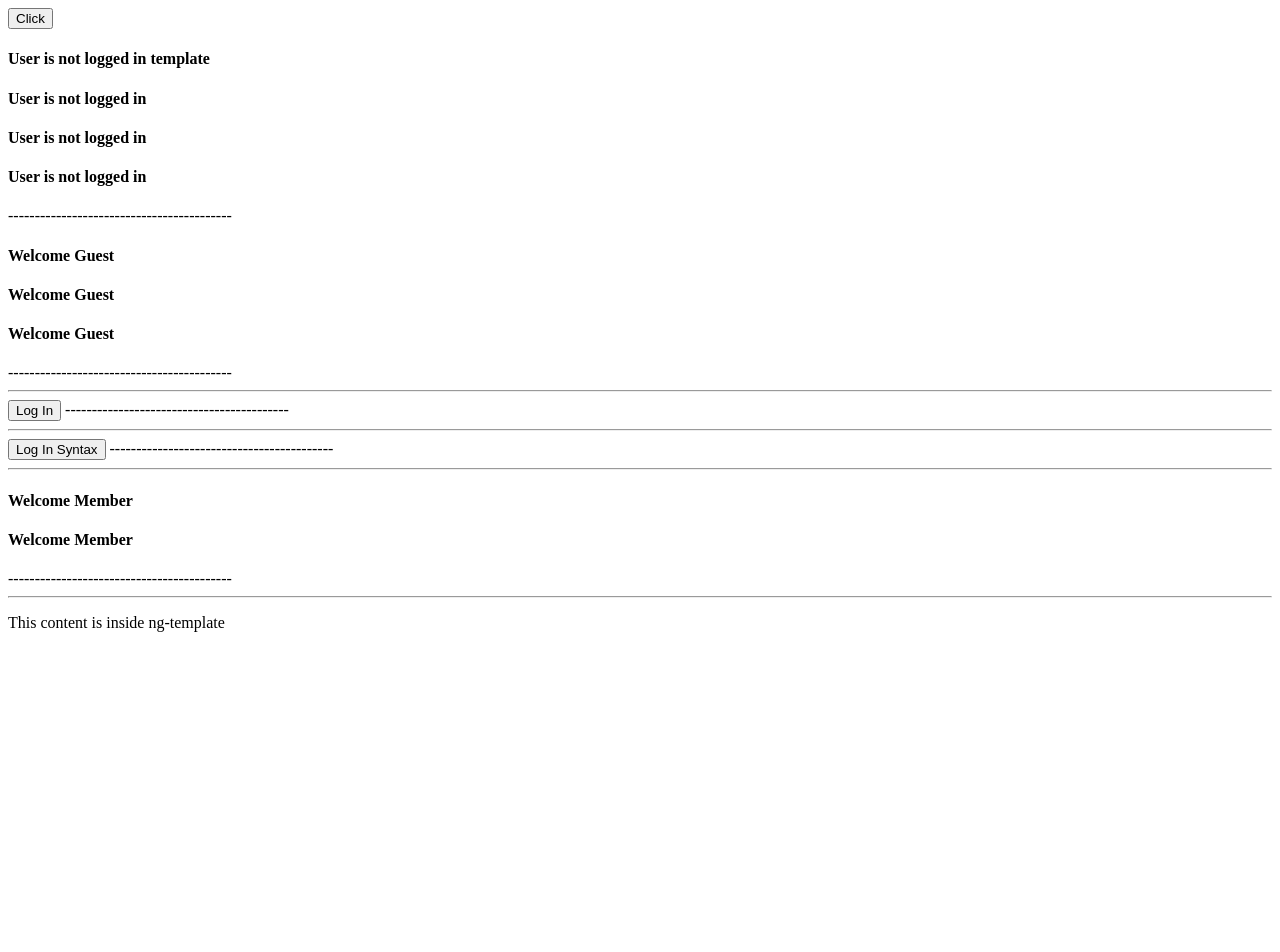
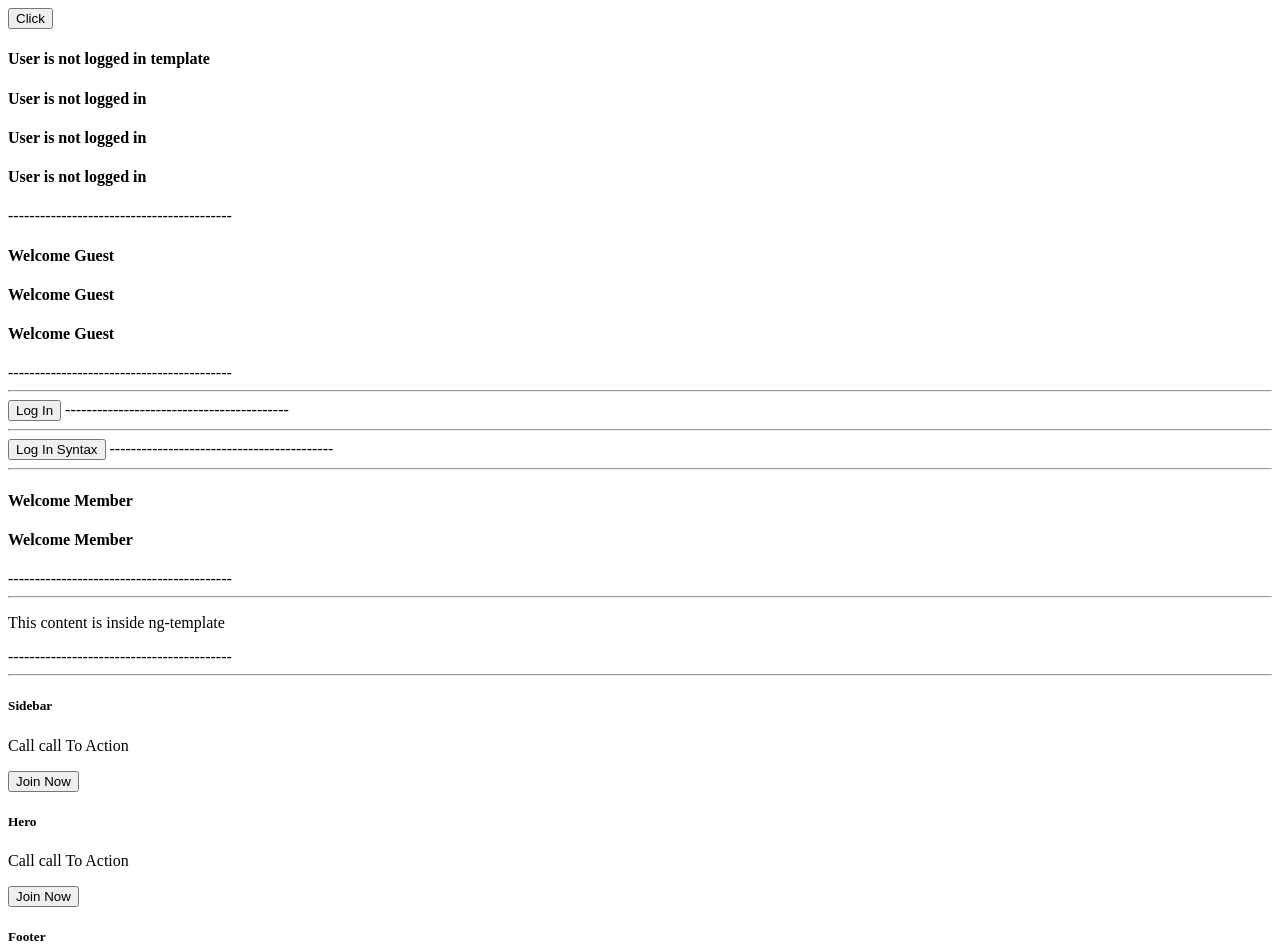
Before and after one commit to seeyassine/Angular-Learn, an Angular app: page / in a window 1280 px wide. Shown: the top 952 px of the page. Before the commit the page ends 800 px from the top, so only its background shows below. Built offline with nearby package versions, Linux system fonts and the light colour scheme.

Commit message:
65: the use of ngTemplateOutlet Directives

```diff
--- a/src/app/components/directives/directives.component.html
+++ b/src/app/components/directives/directives.component.html
@@ -97,3 +97,22 @@
 <ng-template #dynamicTemplate>
     <p>This content is inside ng-template </p>
 </ng-template>
+
+------------------------------------------ <hr>
+
+<!-- ngTemplateOutlet -->
+
+    <ng-template #callToAction>
+        <p>Call call To Action</p>
+        <button>Join Now</button>
+    </ng-template>
+
+        <div [ngTemplateOutlet]="callToAction">
+            <h5>Sidebar</h5>
+        </div>
+        <div [ngTemplateOutlet]="callToAction">
+            <h5>Hero</h5>
+        </div>
+        <div [ngTemplateOutlet]="callToAction">
+            <h5>Footer</h5>
+        </div>
--- a/src/app/components/directives/directives.component.ts
+++ b/src/app/components/directives/directives.component.ts
@@ -1,10 +1,10 @@
-import { NgIf } from '@angular/common';
+import { NgIf, NgTemplateOutlet } from '@angular/common';
 import { Component } from '@angular/core';
 
 @Component({
   selector: 'app-directives',
   standalone: true,
-  imports: [NgIf],
+  imports: [NgIf, NgTemplateOutlet],
   templateUrl: './directives.component.html',
   styleUrl: './directives.component.css'
 })
```
